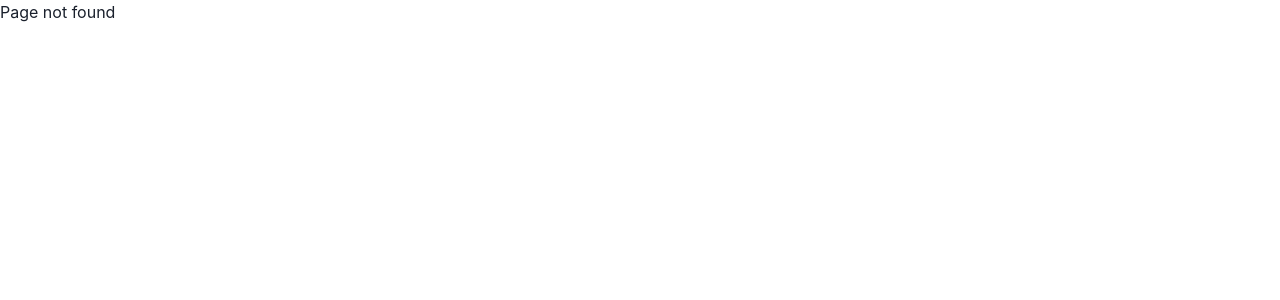
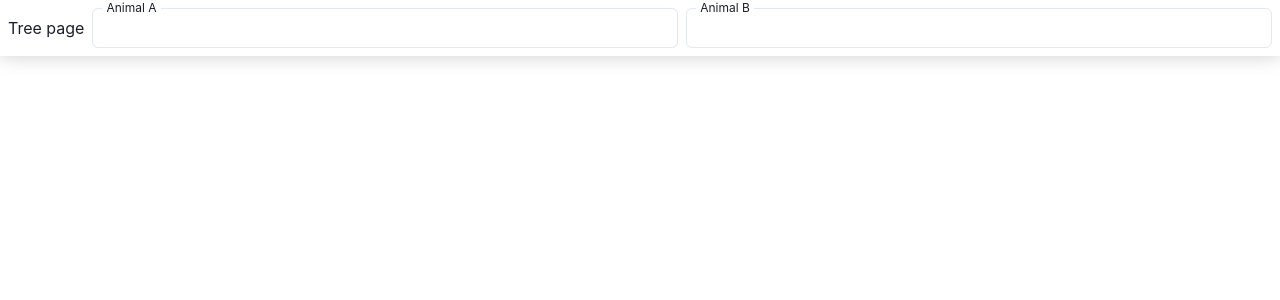
Before and after one commit to KidLinus/animal-demo, a React (Vite) app in the folder ui/: page /tree3 in a window 1280 px wide. Before the commit this address had no page. Shown: the top 300 px of the page. Built offline with nearby package versions, Linux system fonts and the light colour scheme.

Commit message:
Added tree3 side by side

```diff
--- a/ui/src/Components/AnimalTree.jsx
+++ b/ui/src/Components/AnimalTree.jsx
@@ -1,4 +1,4 @@
-import React, { useLayoutEffect } from 'react';
+import React, { useLayoutEffect, useMemo } from 'react';
 import * as am5 from "@amcharts/amcharts5";
 import * as am5hierarchy from "@amcharts/amcharts5/hierarchy";
 import am5themes_Animated from "@amcharts/amcharts5/themes/Animated";
@@ -59,9 +59,9 @@ const animalFind = (animals = {}, id, depth = 0, depthMax = 5) => {
 }
 
 const AnimalTree = ({ animal = null }) => {
-    console.log("animal", animal)
+    const divID = useMemo(() => (""+Math.random()).substr(2,10), [])
     useLayoutEffect(() => {
-        let root = am5.Root.new("chartdiv");
+        let root = am5.Root.new(divID);
 
         const data = { name: animal.name, children: [
             animal?.parents?.[0] ? animalFind(animal.family, animal?.parents?.[0], 1) : animalFind({}, null, 1),
@@ -114,7 +114,7 @@ const AnimalTree = ({ animal = null }) => {
     }, []);
 
     return (
-        <div id="chartdiv" style={{ width: "100%", height: "100%" }}></div>
+        <div id={divID} style={{ width: "100%", height: "100%" }}></div>
     );
 }
 
--- /dev/null
+++ b/ui/src/Pages/Tree3.jsx
@@ -0,0 +1,55 @@
+import { Flex, Spinner, Text } from "@chakra-ui/react"
+import { useEffect, useState } from "react"
+import Input from "../Components/Input"
+import AnimalTree from "../Components/AnimalTree"
+
+const Tree3 = () => {
+    const [state, stateSet] = useState({})
+    const [animal1, animal1Set] = useState({})
+    useEffect(() => {
+        if (!state.animal1) { animal1Set({}); return }
+        animal1Set({ loading: true })
+        fetch(`${import.meta.env.VITE_API_URI || "http://localhost:8666"}/animal/${state.animal1}/family`).then(body => body.json())
+            .then(data => data?.errors ? animal1Set({ error: data.errors }) : animal1Set({ data }))
+            .catch(error => animal1Set({ error }))
+    }, [state.animal1])
+    const [animal2, animal2Set] = useState({})
+    useEffect(() => {
+        if (!state.animal2) { animal2Set({}); return }
+        animal2Set({ loading: true })
+        fetch(`${import.meta.env.VITE_API_URI || "http://localhost:8666"}/animal/${state.animal2}/family`).then(body => body.json())
+            .then(data => data?.errors ? animal2Set({ error: data.errors }) : animal2Set({ data }))
+            .catch(error => animal2Set({ error }))
+    }, [state.animal2])
+    return <Flex w="full" h="full" direction="column">
+        <Flex gap="2" p="2" align="center" boxShadow="0 0 20px #0003">
+            <Flex flexShrink="0">
+                <Text>Tree page</Text>
+            </Flex>
+            <Input label="Animal A" value={state.animal1 || ""} onChange={v => stateSet({ ...state, animal1: v })} />
+            <Input label="Animal B" value={state.animal2 || ""} onChange={v => stateSet({ ...state, animal2: v })} />
+        </Flex>
+        <Flex w="full" h="full">
+            <Flex w="full" h="full" flexGrow="1">
+                {state.animal1 && <>
+                    {animal1.loading && <Spinner />}
+                    {!animal1.loading && animal1.error && <Text>Loading animal1 A failed</Text>}
+                    {!animal1.loading && !animal1.error && animal1.data && <Flex w="full" h="full">
+                        <AnimalTree animal={animal1.data} />
+                    </Flex>}
+                </>}
+            </Flex>
+            <Flex w="full" h="full" flexGrow="1">
+                {state.animal2 && <>
+                    {animal2.loading && <Spinner />}
+                    {!animal2.loading && animal2.error && <Text>Loading animal2 A failed</Text>}
+                    {!animal2.loading && !animal2.error && animal2.data && <Flex w="full" h="full">
+                        <AnimalTree animal={animal2.data} />
+                    </Flex>}
+                </>}
+            </Flex>
+        </Flex>
+    </Flex>
+}
+
+export default Tree3
--- a/ui/src/router.jsx
+++ b/ui/src/router.jsx
@@ -4,6 +4,7 @@ import App from "./App"
 import Explore from "./Pages/Explore"
 import Tree from "./Pages/Tree"
 import Tree2 from "./Pages/Tree2"
+import Tree3 from "./Pages/Tree3"
 
 const NotFound = () => <Text>Page not found</Text>
 
@@ -13,6 +14,7 @@ const router = createBrowserRouter(
             <Route index element={<Explore />} />
             <Route path="tree" element={<Tree />} />
             <Route path="tree2" element={<Tree2 />} />
+            <Route path="tree3" element={<Tree3 />} />
             <Route path="*" element={<NotFound />} />
         </Route>
     ), { basename: import.meta.env.BASE_URL }
```
